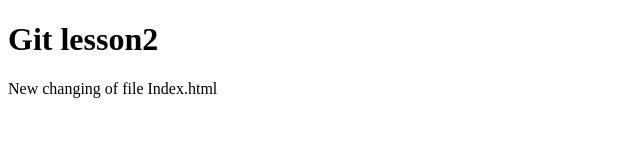
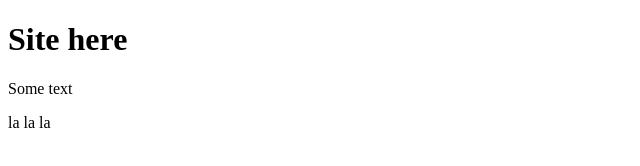
Before and after one commit to LCI29/site, a plain HTML site: page index.html in a window 1280 px wide. Shown: the whole page, without its empty margins (0-640 px from the left). Drawn offline with Linux system fonts and the light colour scheme.

Commit message:
second commit

```diff
--- a/index.html
+++ b/index.html
@@ -2,10 +2,11 @@
 <html lang="en">
 <head>
 	<meta charset="UTF-8">
-	<title>Document</title>
+	<title>Site</title>
 </head>
 <body>
-	<h1>Git lesson2</h1>
-	<p>New changing of file Index.html</p>
+	<h1>Site here</h1>
+	<p>Some text</p>
+	<p>la la la</p>
 </body>
 </html>
```
